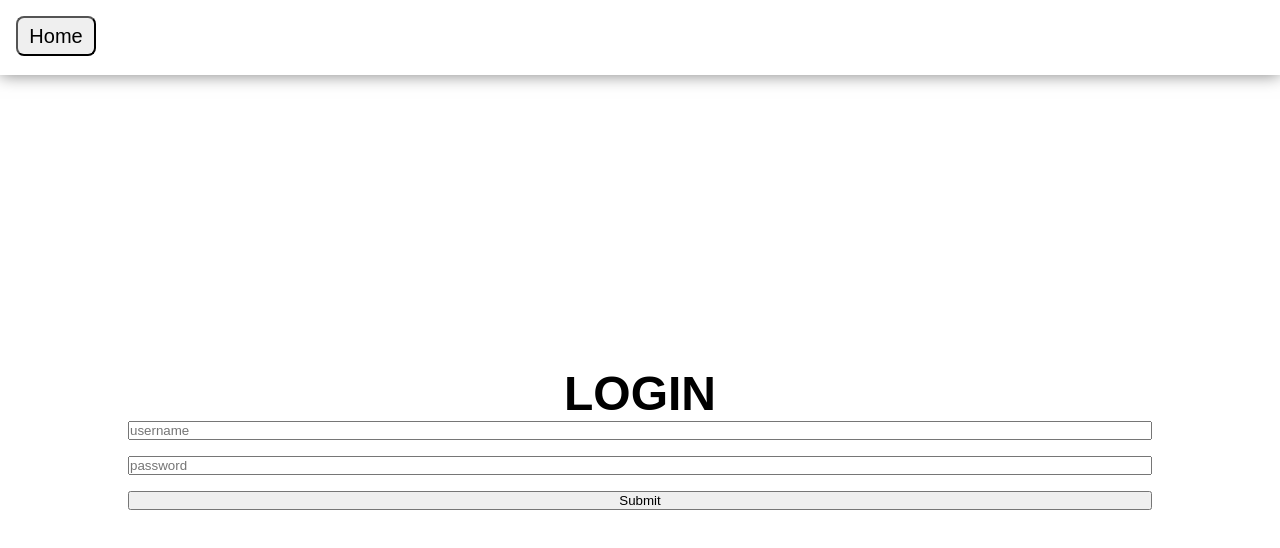
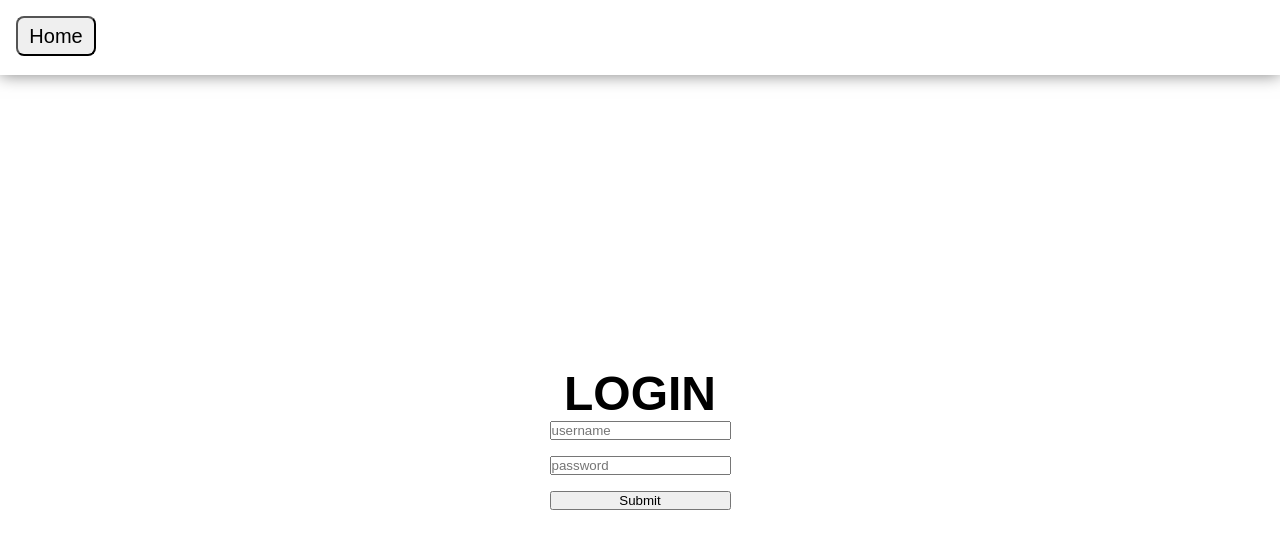
Before and after one commit to Crissdot/lan-shared-rooms, a React (Create React App) app: page /login in a window 1280 px wide. Shown: the top 548 px of the page. Built offline with nearby package versions, Linux system fonts and the light colour scheme; the HTML template or start-up script is replaced by a standard one.

Commit message:
refactor main component styles

```diff
--- a/src/App.tsx
+++ b/src/App.tsx
@@ -14,7 +14,7 @@ function App() {
         <PersistGate loading={null} persistor={persistor} >
           <Routes>
             <Route path='/' element={<Main/>}>
-              <Route element={<Home/>} />
+              <Route path='' element={<Home/>} />
               <Route path='login/' element={<LoginForm/>} />
             </Route>
           </Routes>
--- a/src/components/Main.tsx
+++ b/src/components/Main.tsx
@@ -5,9 +5,6 @@ import { Header } from './Header/Header';
 
 const MainCustom = styled.main`
   display: flex;
-  flex-direction: column;
-  justify-content: center;
-  align-items: center;
   width: 80%;
   height: calc(100vh - 75px);
   margin: 0 auto;
--- a/src/components/auth/LoginForm.tsx
+++ b/src/components/auth/LoginForm.tsx
@@ -5,6 +5,14 @@ import styled from 'styled-components';
 import { useAppDispatch } from '../../hooks/typedRedux';
 import { login } from '../../store/user/reducers';
 import { ILoginCredentials } from '../../types/ILoginCredentials';
+
+const Div = styled.div`
+  display: flex;
+  flex-direction: column;
+  justify-content: center;
+  align-items: center;
+  margin: auto;
+`;
 
 const Title = styled.h1`
   margin-top: 0;
@@ -35,14 +43,14 @@ const LoginForm = () =>  {
   }
 
   return (
-    <>
+    <Div>
       <Title>Login</Title>
       <Form onSubmit={handleSubmit(onSubmit)}>
         <input {...register('username')} type='text' placeholder='username' />
         <input {...register('password')} type='password' placeholder='password' />
         <input type='submit' />
       </Form>
-    </>
+    </Div>
   );
 };
 
```
